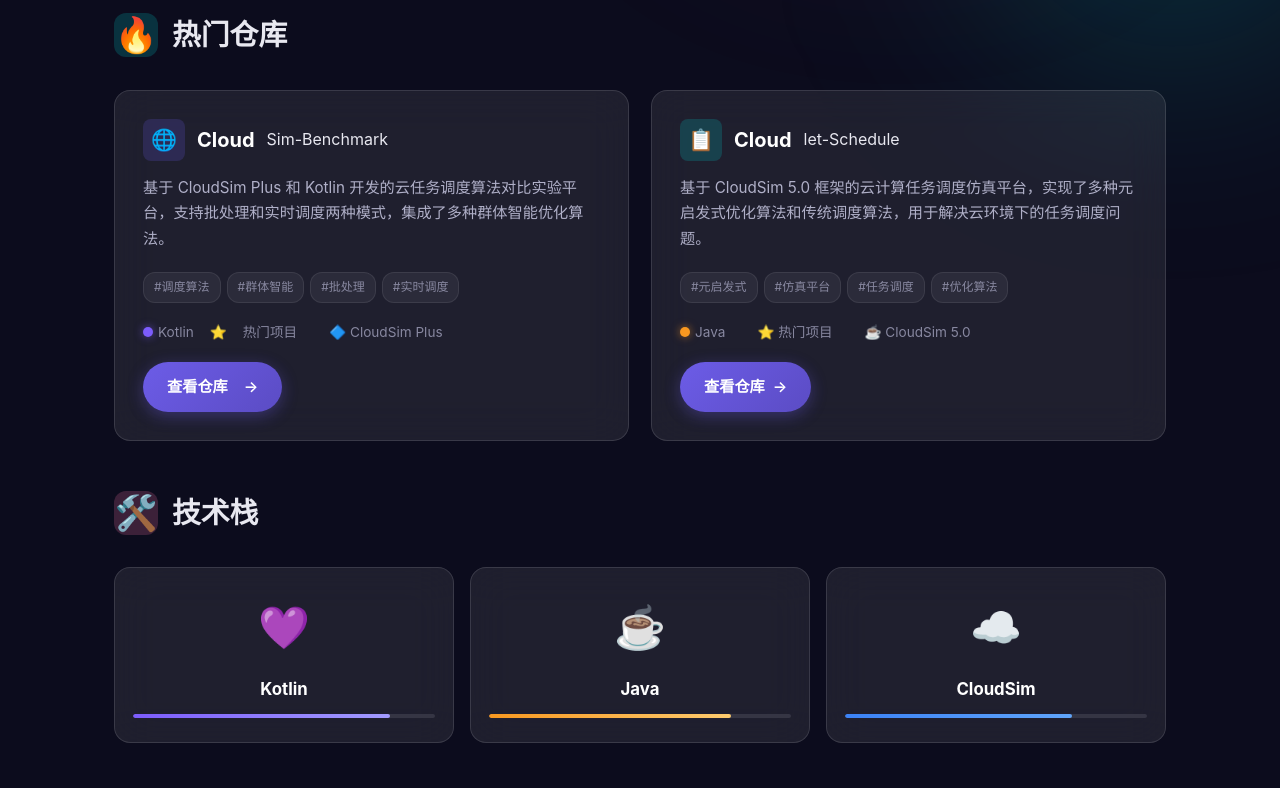
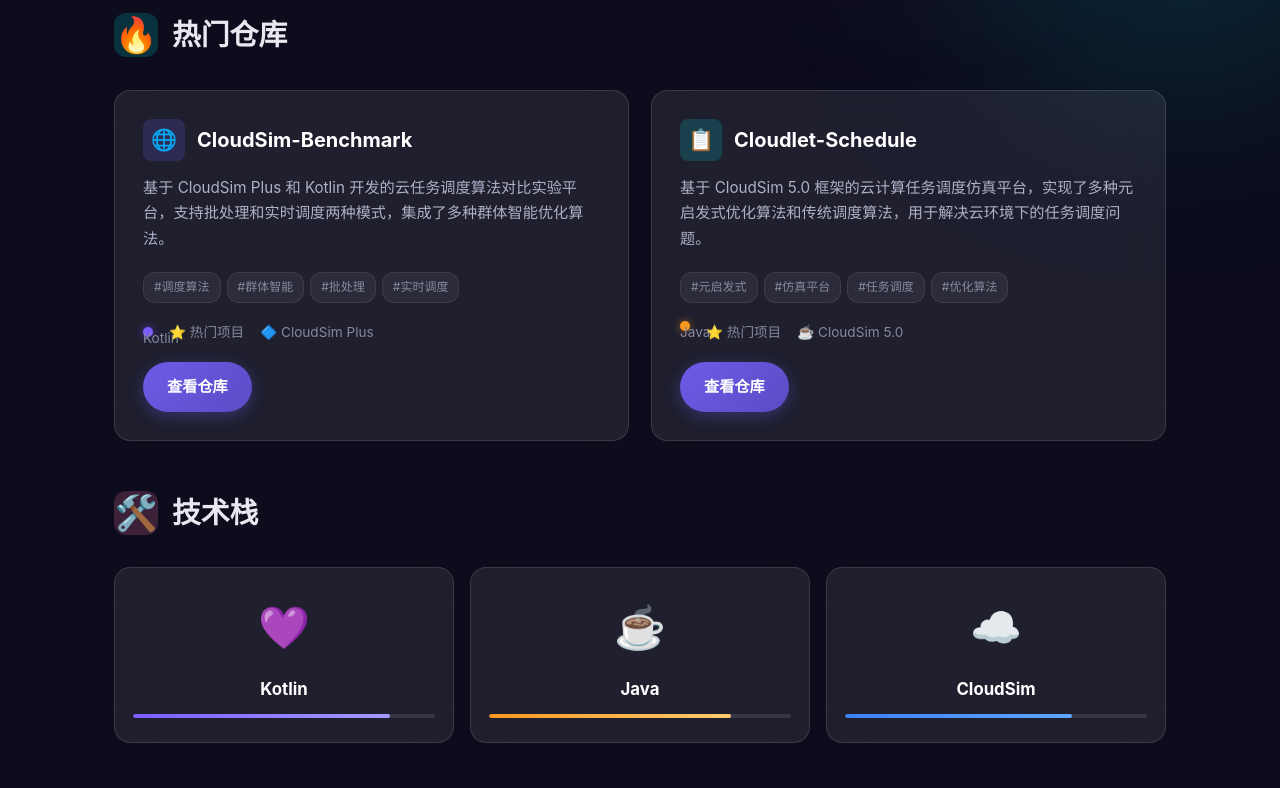
Before and after one commit to lyl224459/lyl224459.github.io, a plain HTML site: page index.html in a window 1280 px wide. Shown: the part 820-1608 px from the top of the page. Drawn offline with Linux system fonts and the light colour scheme.

Commit message:
微调 index.html 细节优化

```diff
--- a/index.html
+++ b/index.html
@@ -1063,7 +1063,7 @@
         <!-- Hero 区域 -->
         <section class="hero">
             <div class="hero-avatar">🚀</div>
-            <h1></h1>👋 你好，我是 lyl224459</h1>
+            <h1></h1>你好，我是lyl224459</h1>
             <div class="typewriter">
                 <span id="typewriter-text"></span><span class="cursor"></span>
             </div>
@@ -1114,7 +1114,7 @@
                 <div class="repo-card" style="animation-delay: 0.5s;">
                     <div class="repo-header">
                         <div class="repo-icon repo-icon--benchmark">🌐</div>
-                        <h3>Cloud</h3>Sim-Benchmark</h3>
+                        <h3>CloudSim-Benchmark</h3>
                     </div>
                     <p class="repo-desc">基于 CloudSim Plus 和 Kotlin 开发的云任务调度算法对比实验平台，支持批处理和实时调度两种模式，集成了多种群体智能优化算法。</p>
                     <div class="repo-tags">
@@ -1124,19 +1124,19 @@
                         <span class="repo-tag">#实时调度</span>
                     </div>
                     <div class="repo-meta">
-                        <span><span class="lang-dot lang-dot--kotlin"></span> Kotlin</span>
-                        <span>⭐</span> 热门项目</span>
-                        <span></span>🔷 CloudSim Plus</span>
+                        <span><span class="lang-dot lang-dot--kotlin">Kotlin</span></span>
+                        <span>⭐ 热门项目</span>
+                        <span>🔷 CloudSim Plus</span>
                     </div>
                     <a href="https://github.com/lyl224459/CloudSim-Benchmark" target="_blank" rel="noopener" class="repo-link">
-                        查看仓库 <span></span>→</span>
+                        <span>查看仓库</span>
                     </a>
                 </div>
 
                 <div class="repo-card" style="animation-delay: 0.55s;">
                     <div class="repo-header">
                         <div class="repo-icon repo-icon--schedule">📋</div>
-                        <h3>Cloud</h3>let-Schedule</h3>
+                        <h3>Cloudlet-Schedule</h3>
                     </div>
                     <p class="repo-desc">基于 CloudSim 5.0 框架的云计算任务调度仿真平台，实现了多种元启发式优化算法和传统调度算法，用于解决云环境下的任务调度问题。</p>
                     <div class="repo-tags">
@@ -1146,13 +1146,12 @@
                         <span class="repo-tag">#优化算法</span>
                     </div>
                     <div class="repo-meta">
-                        <span><span class="lang-dot lang-dot--java"></span> Java</span>
-                        <span></span>⭐ 热门项目</span>
-                        <span></span>☕ CloudSim 5.0</span>
+                        <span class="lang-dot lang-dot--java"> Java</span>
+                        <span>⭐ 热门项目</span>
+                        <span>☕ CloudSim 5.0</span>
                     </div>
                     <a href="https://github.com/lyl224459/Cloudlet-Schedule" target="_blank" rel="noopener" class="repo-link">
-                        查看仓库 <span>→</span>
-                   </span> </a>
+                        <span>查看仓库</span></a>
                 </div>
             </div>
         </section>
@@ -1212,10 +1211,10 @@
 
         <!-- 联系 -->
         <section id="contact" class="contact-section" style="animation-delay: 1s;">
-            <h2></h2>📫 联系我</h2>
-            <p></p>如果你对我的研究感兴趣，或者有任何问题，欢迎在 GitHub 上与我交流</p>
+            <h2>📫 联系我</h2>
+            <p>如果你对我的研究感兴趣，或者有任何问题，欢迎在 GitHub 上与我交流</p>
             <a href="https://github.com/lyl224459" target="_blank" rel="noopener" class="contact-btn">
-                <span></span>🐙</span> GitHub: @lyl224459 <span></span>→</span>
+                <span>🐙 </span>GitHub: @lyl224459 <span></span>
             </a>
         </section>
 
```
